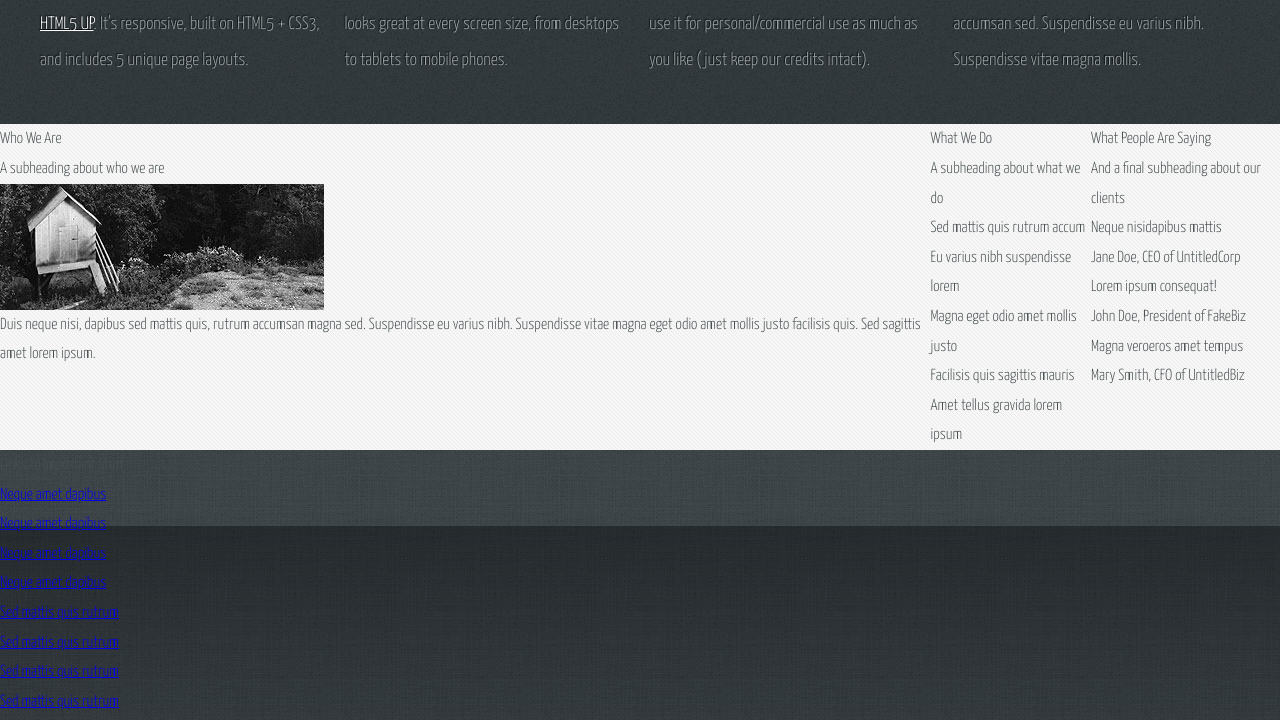
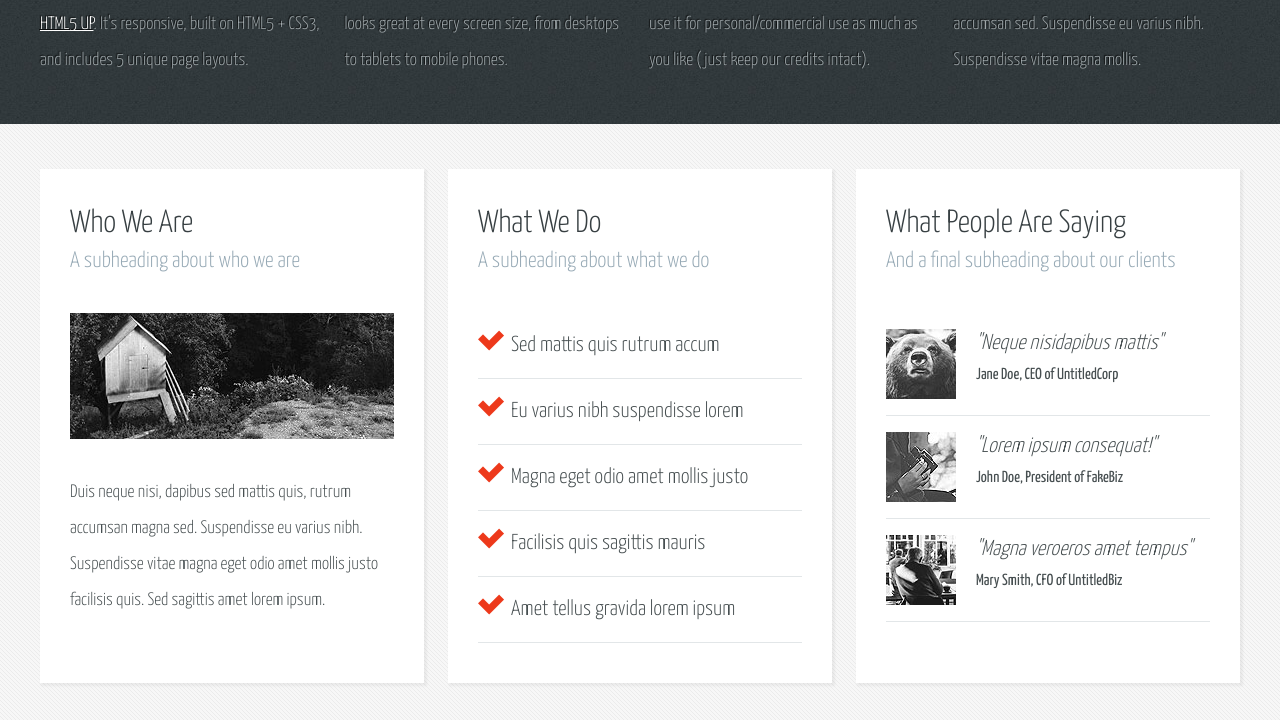
Before and after one commit to GianElli99/halcyonic, a plain HTML site: page index.html in a window 1280 px wide. Shown: the part 674-1394 px from the top of the page. Drawn offline with Linux system fonts and the light colour scheme.

Commit message:
main section made very similar

```diff
--- a/index.html
+++ b/index.html
@@ -98,7 +98,7 @@
       </article>
     </section>
     <main>
-      <article>
+      <article id="who-we-are">
         <h2>Who We Are</h2>
         <h3>A subheading about who we are</h3>
         <a href="#"><img src="./images/pic05.jpg" alt="Picture 5" /></a>
@@ -108,7 +108,7 @@
           mollis justo facilisis quis. Sed sagittis amet lorem ipsum.
         </p>
       </article>
-      <article>
+      <article id="what-we-do">
         <h2>What We Do</h2>
         <h3>A subheading about what we do</h3>
         <ul>
@@ -119,21 +119,30 @@
           <li>Amet tellus gravida lorem ipsum</li>
         </ul>
       </article>
-      <article>
+      <article id="what-people-are-saying">
         <h2>What People Are Saying</h2>
         <h3>And a final subheading about our clients</h3>
         <ul>
           <li>
-            <q>Neque nisidapibus mattis</q>
-            <p>Jane Doe, CEO of UntitledCorp</p>
+            <img src="images/pic06.jpg" alt="Picture 6" />
+            <div class="quote-author">
+              <q>"Neque nisidapibus mattis"</q>
+              <p>Jane Doe, CEO of UntitledCorp</p>
+            </div>
           </li>
           <li>
-            <q>Lorem ipsum consequat!</q>
-            <p>John Doe, President of FakeBiz</p>
+            <img src="images/pic07.jpg" alt="Picture 7" />
+            <div class="quote-author">
+              <q>"Lorem ipsum consequat!"</q>
+              <p>John Doe, President of FakeBiz</p>
+            </div>
           </li>
           <li>
-            <q>Magna veroeros amet tempus</q>
-            <p>Mary Smith, CFO of UntitledBiz</p>
+            <img src="images/pic08.jpg" alt="Picture 8" />
+            <div class="quote-author">
+              <q>"Magna veroeros amet tempus"</q>
+              <p>Mary Smith, CFO of UntitledBiz</p>
+            </div>
           </li>
         </ul>
       </article>
--- a/styles/styles.css
+++ b/styles/styles.css
@@ -63,6 +63,10 @@ body {
 .text-shadowed {
   text-shadow: -1px -1px 1px rgb(0 0 0 / 75%);
 }
+p {
+  font-size: 1.125rem;
+  line-height: 2em;
+}
 header {
   display: flex;
   justify-content: space-between;
@@ -70,8 +74,8 @@ header {
 
   box-sizing: border-box;
   height: 130px;
-  width: min(1200px, 100%);
-  padding: 0 0;
+  width: 100%;
+  padding: 0 calc((100% - 1200px) / 2);
 }
 #hamburger-menu {
   display: none;
@@ -170,8 +174,6 @@ nav ul {
 }
 #features article p {
   color: #a0a8ab;
-  font-size: 1.125rem;
-  line-height: 2em;
 }
 strong {
   color: #fff;
@@ -187,9 +189,63 @@ main {
   display: flex;
   justify-content: space-between;
 
+  box-sizing: border-box;
   width: 100%;
+  padding: 45px calc((100% - 1200px) / 2);
 
   background: #f7f7f7 url(images/bg04.png);
+}
+main article {
+  box-sizing: border-box;
+  width: 32%;
+  padding: 40px 30px;
+
+  background: white;
+  box-shadow: 2px 2px 2px 1px rgb(128 128 128 / 10%);
+}
+main article h2 {
+  margin: 0 0 0.25em 0;
+
+  font-size: 2rem;
+  color: #373f42;
+}
+main article h3 {
+  margin-bottom: 36px;
+
+  color: #96a9b5;
+  font-size: 1.4rem;
+}
+#who-we-are img {
+  width: -webkit-fill-available;
+}
+#who-we-are p {
+  margin-top: 36px;
+}
+#what-we-do li {
+  padding: 0.8em 0;
+  border-bottom: 1px solid #e2e6e8;
+
+  font-size: 1.35rem;
+
+  list-style-image: url(images/icon-checkmark.png);
+  list-style-position: inside;
+}
+#what-people-are-saying li {
+  display: flex;
+
+  padding: 1em 0;
+  border-bottom: 1px solid #e2e6e8;
+}
+#what-people-are-saying q {
+  font-size: 1.35rem;
+  font-style: italic;
+}
+#what-people-are-saying p {
+  font-weight: 400;
+  font-size: 1rem;
+}
+.quote-author {
+  margin-left: 20px;
 }
 
 @media (max-width: 1000px) {
```
